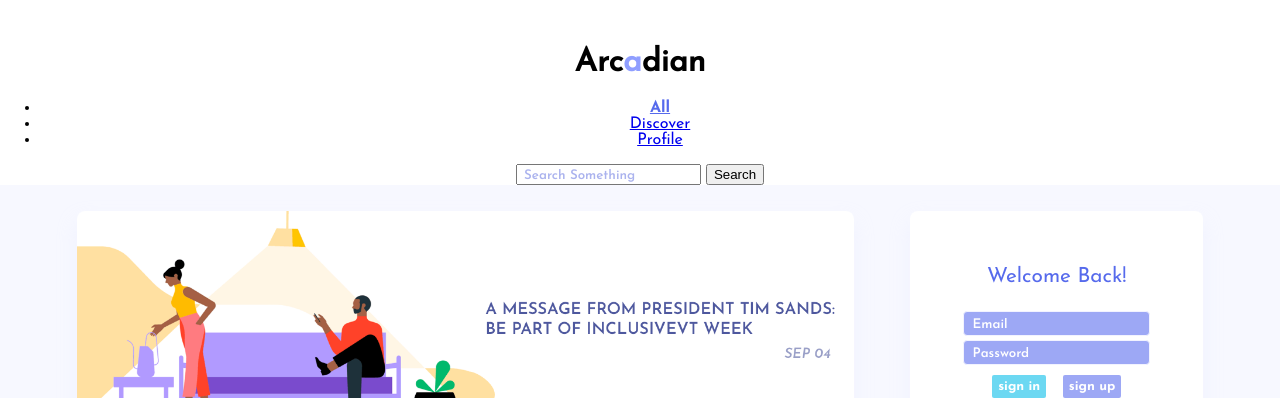
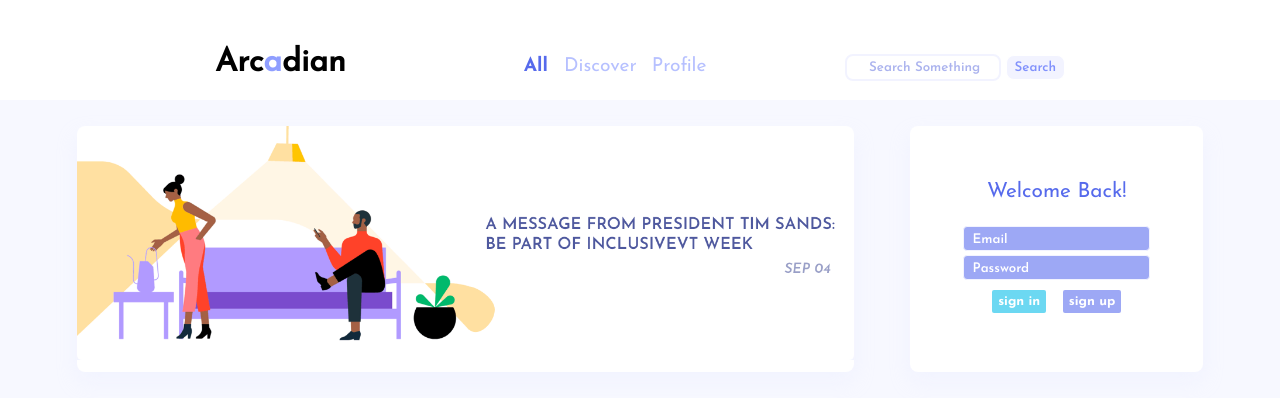
Before and after one commit to MARX1108/Arcadian, a PHP site: page /html/all.html in a window 1280 px wide. Shown: the top 398 px of the page. Run offline with PHP 8.4, Linux system fonts and the light colour scheme.

Commit message:
media v1

```diff
--- a/css/style.css
+++ b/css/style.css
@@ -5,7 +5,83 @@ body {
 }
 
 /* header section--------------------------------------------------------------- */
-@media screen and (max-width: 1000px) and (min-width: 600px) {
+
+#header h1 {
+    display: inline-block;
+}
+
+#header form {
+    display: inline-block;
+}
+
+#header form > input {
+    font-family: JosefinSans-SemiBold;
+    color: rgb(139, 150, 235);
+    /* color: #127676; */
+    text-align: center;
+}
+
+#header form > button {
+    font-family: JosefinSans-SemiBold;
+    color: #8191fc;
+    background: #f2f3ff;
+}
+#primary-nav {
+    display: inline-block;
+}
+
+#primary-nav > li {
+    display: inline;
+    /* padding: 3px; */
+    font-family: JosefinSans-Regular;
+}
+
+#primary-nav > li > a {
+    color: rgb(182, 192, 255);
+    text-decoration: aqua;
+    font-family: JosefinSans-Regular;
+}
+
+#header {
+    padding: 2% 0 0 0;
+    width: 100%;
+    text-align: center;
+}
+
+::placeholder {
+    font-family: JosefinSans-SemiBold;
+    color: #abb3ee;
+}
+
+@media screen and (min-width: 1000px) {
+    #header h1 {
+        padding: 0 10% 0 5%;
+    }
+
+    #header form {
+        padding: 0 5% 0 10%;
+    }
+
+    #header form > input {
+        padding: 5px 1px 5px 1px;
+        border: 2px solid rgb(242, 243, 255);
+        border-radius: 8px;
+    }
+
+    #header form > button {
+        /* color: #127676;  */
+        border-radius: 8px;
+        padding: 5px 8px 5px 8px;
+        border: 1px solid rgb(255, 255, 255);
+    }
+
+    #primary-nav > li {
+        padding: 5px;
+        font-size: 120%;
+    }
+}
+
+@media screen and (max-width: 1000px) and (min-width: 800px) {
     #header h1 {
         display: inline-block;
         padding: 0 10% 0 5%;
@@ -19,6 +95,7 @@ body {
     #header form > input {
         font-family: JosefinSans-SemiBold;
         color: rgb(139, 150, 235);
+        /* color: #127676; */
         padding: 5px 1px 5px 1px;
         border: 2px solid rgb(242, 243, 255);
         border-radius: 8px;
@@ -27,7 +104,8 @@ body {
 
     #header form > button {
         font-family: JosefinSans-SemiBold;
-    color: #8191fc;
+        /* color: #8191fc; */
+        color: #127676;
         background: #f2f3ff;
         border-radius: 8px;
         padding: 5px 8px 5px 8px;
@@ -52,18 +130,6 @@ body {
         font-family: JosefinSans-Regular;
     }
 }
-#header {
-    padding: 2% 0 0 0;
-    width: 100%;
-    text-align: center;
-}
-
-::placeholder {
-    font-family: JosefinSans-SemiBold;
-    color: #abb3ee;
-}
-
-
 
 /* body section--------------------------------------------------------------- */
 .main {
```
Lines whose indentation alone changed are shown as unchanged.
